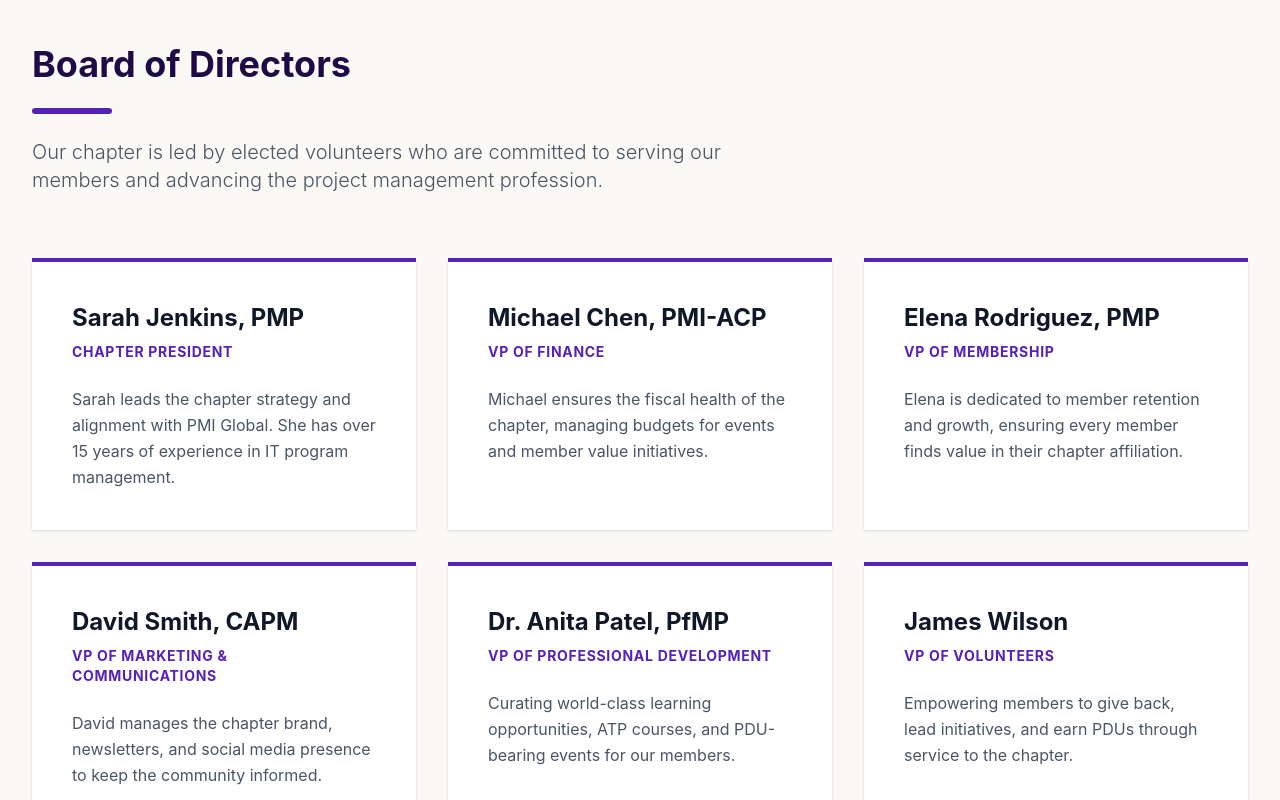
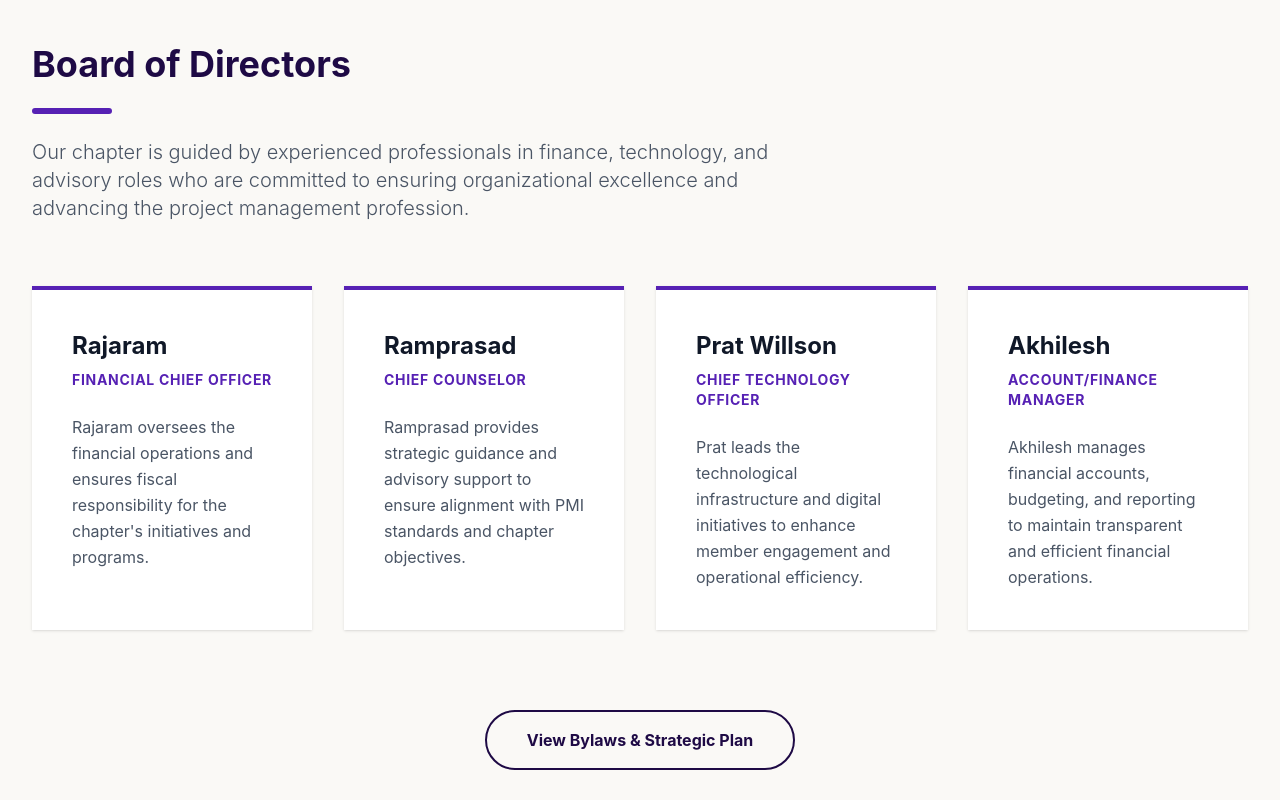
Before and after one commit to yash91989201/pmi-south-asia, a React (Vite) app in the folder apps/web/: page /about in a window 1280 px wide. Shown: the part 1240-2040 px from the top of the page. Built offline with nearby package versions, Linux system fonts and the light colour scheme; no server answers.

Commit message:
update board of directors info on about page

```diff
--- a/apps/web/src/routes/about.tsx
+++ b/apps/web/src/routes/about.tsx
@@ -9,44 +9,30 @@
 const boardMembers: BoardMember[] = [
   {
     id: "1",
-    name: "Sarah Jenkins, PMP",
-    role: "Chapter President",
-    bio: "Sarah leads the chapter strategy and alignment with PMI Global. She has over 15 years of experience in IT program management.",
+    name: "Rajaram",
+    role: "Financial Chief Officer",
+    bio: "Rajaram oversees the financial operations and ensures fiscal responsibility for the chapter's initiatives and programs.",
     imageUrl: "",
   },
   {
     id: "2",
-    name: "Michael Chen, PMI-ACP",
-    role: "VP of Finance",
-    bio: "Michael ensures the fiscal health of the chapter, managing budgets for events and member value initiatives.",
+    name: "Ramprasad",
+    role: "Chief Counselor",
+    bio: "Ramprasad provides strategic guidance and advisory support to ensure alignment with PMI standards and chapter objectives.",
     imageUrl: "",
   },
   {
     id: "3",
-    name: "Elena Rodriguez, PMP",
-    role: "VP of Membership",
-    bio: "Elena is dedicated to member retention and growth, ensuring every member finds value in their chapter affiliation.",
+    name: "Prat Willson",
+    role: "Chief Technology Officer",
+    bio: "Prat leads the technological infrastructure and digital initiatives to enhance member engagement and operational efficiency.",
     imageUrl: "",
   },
   {
     id: "4",
-    name: "David Smith, CAPM",
-    role: "VP of Marketing & Communications",
-    bio: "David manages the chapter brand, newsletters, and social media presence to keep the community informed.",
-    imageUrl: "",
-  },
-  {
-    id: "5",
-    name: "Dr. Anita Patel, PfMP",
-    role: "VP of Professional Development",
-    bio: "Curating world-class learning opportunities, ATP courses, and PDU-bearing events for our members.",
-    imageUrl: "",
-  },
-  {
-    id: "6",
-    name: "James Wilson",
-    role: "VP of Volunteers",
-    bio: "Empowering members to give back, lead initiatives, and earn PDUs through service to the chapter.",
+    name: "Akhilesh",
+    role: "Account/Finance Manager",
+    bio: "Akhilesh manages financial accounts, budgeting, and reporting to maintain transparent and efficient financial operations.",
     imageUrl: "",
   },
 ];
@@ -146,13 +132,14 @@
             </h2>
             <div className="h-1.5 w-20 rounded-full bg-pmi-primary" />
             <p className="mt-6 max-w-3xl font-light text-gray-600 text-xl">
-              Our chapter is led by elected volunteers who are committed to
-              serving our members and advancing the project management
+              Our chapter is guided by experienced professionals in finance,
+              technology, and advisory roles who are committed to ensuring
+              organizational excellence and advancing the project management
               profession.
             </p>
           </div>
 
-          <div className="grid grid-cols-1 gap-8 md:grid-cols-2 lg:grid-cols-3">
+          <div className="grid grid-cols-1 gap-8 md:grid-cols-2 lg:grid-cols-4">
             {boardMembers.map((member) => (
               <div
                 className="group border-pmi-primary border-t-4 bg-white p-10 shadow-sm transition-all duration-300 hover:shadow-xl"
```
